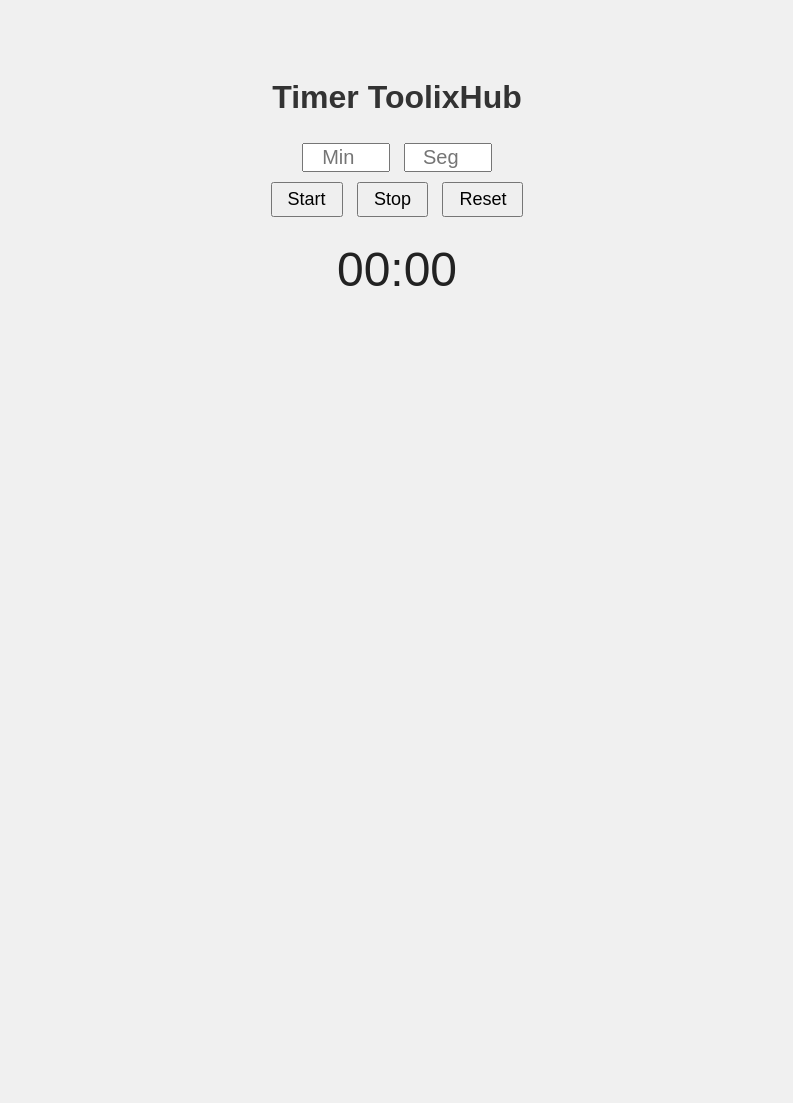
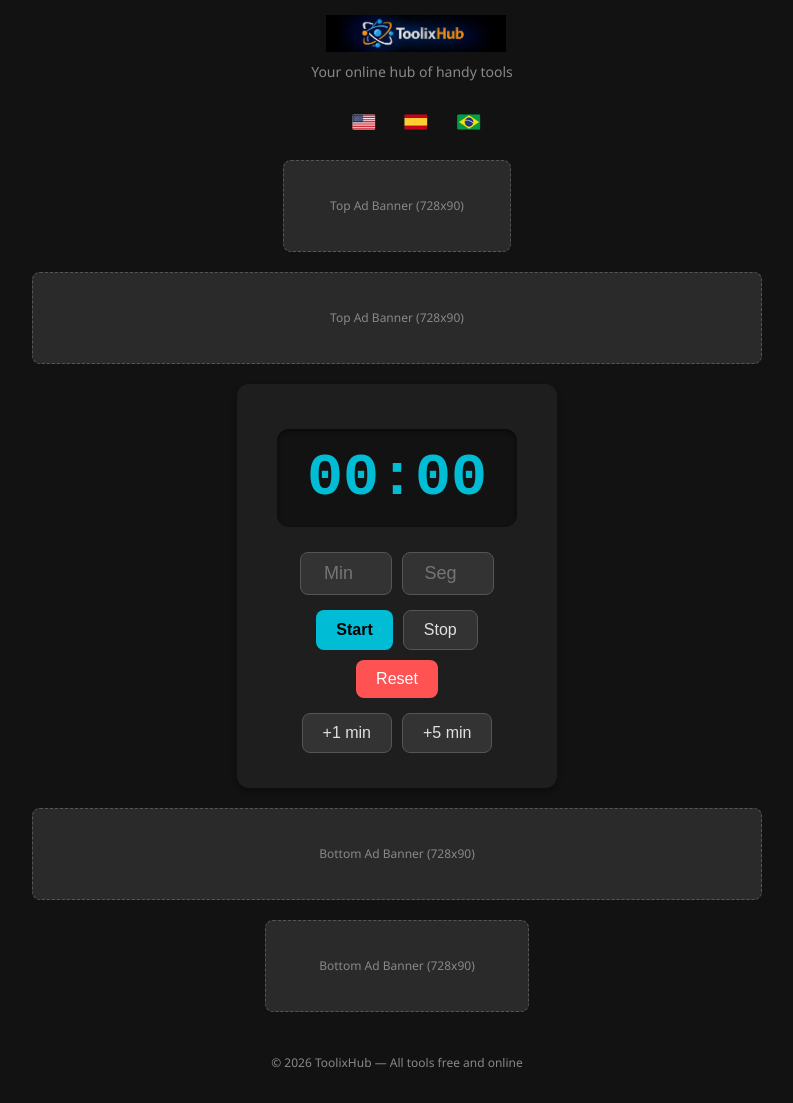
Before and after one commit to toolixhub-app/toolixhub, a Jekyll site: the page timer.html, which Jekyll copies as it is, in a window 1280 px wide. Shown: the whole page, without its empty margins (243-1036 px from the left). Built offline with Jekyll 4.4.1, drawn with Linux system fonts in a browser that asks for light colours; before the commit the page ends 900 px from its top, so only the background shows below that.

Commit message:
Update timer.html

```diff
--- a/timer.html
+++ b/timer.html
@@ -4,30 +4,123 @@
     <meta charset="UTF-8">
     <meta name="viewport" content="width=device-width, initial-scale=1.0">
     <title>Timer - ToolixHub</title>
+    <link rel="stylesheet" href="css/style_v2.css">
     <style>
-    body { font-family: Arial, sans-serif; text-align: center; padding: 50px; background: #f0f0f0; }
-    h1 { color: #333; }
-    input { width: 80px; font-size: 20px; text-align: center; margin: 5px; }
-    button { font-size: 18px; margin: 5px; padding: 5px 15px; }
-    #display { font-size: 48px; margin-top: 20px; color: #222; }
+        /* Estilos específicos para o conteúdo do Timer */
+        .timer-container {
+            display: flex;
+            flex-direction: column;
+            align-items: center;
+            gap: 15px;
+            padding: 20px;
+        }
+        .time-input-group {
+            display: flex;
+            gap: 10px;
+        }
+        .time-input-group input {
+            width: 70px;
+            padding: 10px;
+            font-size: 18px;
+            text-align: center;
+            border-radius: 8px;
+            border: 1px solid var(--border-color);
+            background-color: var(--btn-bg);
+            color: var(--text-color);
+        }
+        .timer-controls {
+            display: flex;
+            gap: 10px;
+            flex-wrap: wrap;
+            justify-content: center;
+        }
+        #display {
+            font-family: 'Courier New', Courier, monospace;
+            font-size: 60px;
+            font-weight: bold;
+            color: var(--accent-color);
+            margin: 10px 0;
+            background-color: #121212;
+            padding: 15px 30px;
+            border-radius: 12px;
+            box-shadow: inset 0 2px 4px rgba(0,0,0,0.5);
+        }
+        .btn-timer {
+            padding: 10px 20px;
+            font-size: 16px;
+            border-radius: 8px;
+            cursor: pointer;
+            border: 1px solid var(--border-color);
+            background-color: var(--btn-bg);
+            color: var(--text-color);
+            transition: background 0.2s;
+        }
+        .btn-timer:hover { background-color: var(--btn-hover); }
+        .btn-timer.primary {
+            background-color: var(--accent-color);
+            color: #000;
+            font-weight: bold;
+            border: none;
+        }
+        .btn-timer.danger {
+            background-color: var(--ac-btn-bg);
+            color: white;
+            border: none;
+        }
     </style>
 </head>
 <body>
-  <h1>Timer ToolixHub</h1>
-  <div>
-    <input type="number" id="minutes" placeholder="Min" min="0">
+
+    <div id="header-placeholder"></div>
+
+    <div class="ad-space">Top Ad Banner (728x90)</div>
+
+    <main class="calc-container">
+        <div class="timer-container">
+
+            <div id="display">00:00</div>
+
+            <div class="time-input-group">
+                <input type="number" id="minutes" placeholder="Min" min="0" max="99">
                 <input type="number" id="seconds" placeholder="Seg" min="0" max="59">
             </div>
-  <div>
-    <button onclick="startTimer()">Start</button>
-    <button onclick="stopTimer()">Stop</button>
-    <button onclick="resetTimer()">Reset</button>
+
+            <div class="timer-controls">
+                <button class="btn-timer primary" onclick="startTimer()">Start</button>
+                <button class="btn-timer" onclick="stopTimer()">Stop</button>
+                <button class="btn-timer danger" onclick="resetTimer()">Reset</button>
             </div>
-  <div id="display">00:00</div>
+
+            <div class="timer-controls">
+                <button class="btn-timer" onclick="addTime(1)">+1 min</button>
+                <button class="btn-timer" onclick="addTime(5)">+5 min</button>
+            </div>
+        </div>
+    </main>
+
+    <div class="ad-space">Bottom Ad Banner (728x90)</div>
+
+    <div id="footer-placeholder"></div>
+
+    <script>
+        function loadComponent(id, file) {
+            fetch(file)
+                .then(response => {
+                    if (!response.ok) return '';
+                    return response.text();
+                })
+                .then(data => {
+                    document.getElementById(id).innerHTML = data;
+                });
+        }
+        loadComponent('header-placeholder', 'header.html');
+        loadComponent('footer-placeholder', 'footer.html');
+    </script>
 
     <script>
         let timer;
         let totalSeconds = 0;
+        let isRunning = false;
 
         function updateDisplay() {
             const min = String(Math.floor(totalSeconds / 60)).padStart(2, '0');
@@ -36,18 +129,22 @@
         }
 
         function startTimer() {
-      if (!timer) {
+            if (!isRunning) {
+                if (totalSeconds === 0) {
                     const m = parseInt(document.getElementById('minutes').value) || 0;
                     const s = parseInt(document.getElementById('seconds').value) || 0;
                     totalSeconds = m * 60 + s;
-        updateDisplay();
+                }
+
+                if (totalSeconds <= 0) return;
+
+                isRunning = true;
                 timer = setInterval(() => {
                     if (totalSeconds > 0) {
                         totalSeconds--;
                         updateDisplay();
                     } else {
-            clearInterval(timer);
-            timer = null;
+                        stopTimer();
                         alert("Tempo esgotado!");
                     }
                 }, 1000);
@@ -55,10 +152,8 @@
         }
 
         function stopTimer() {
-      if (timer) {
+            isRunning = false;
             clearInterval(timer);
-        timer = null;
-      }
         }
 
         function resetTimer() {
```
Also changed, not shown: other parts of timer.html (+6 -0 lines). Lines whose indentation alone changed are shown as unchanged.
